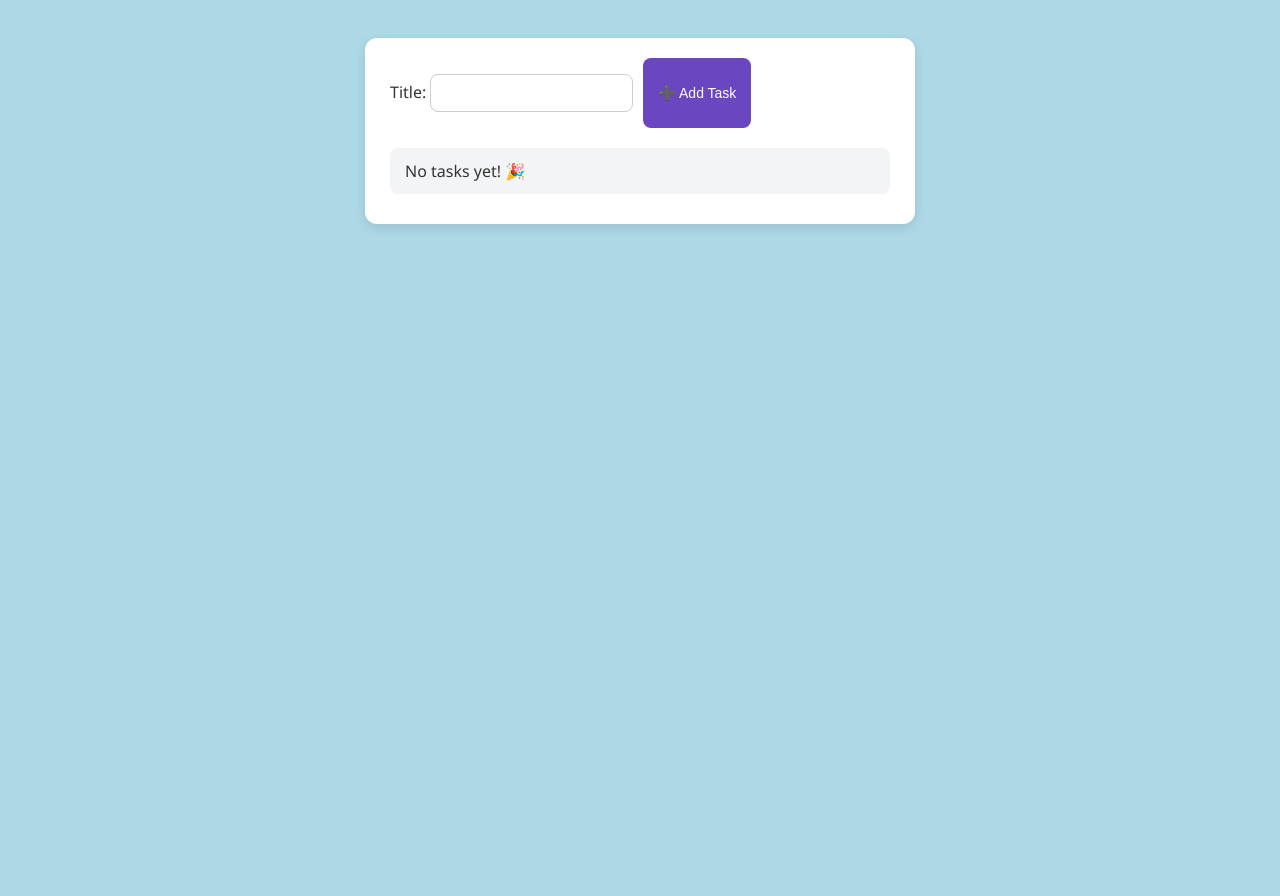
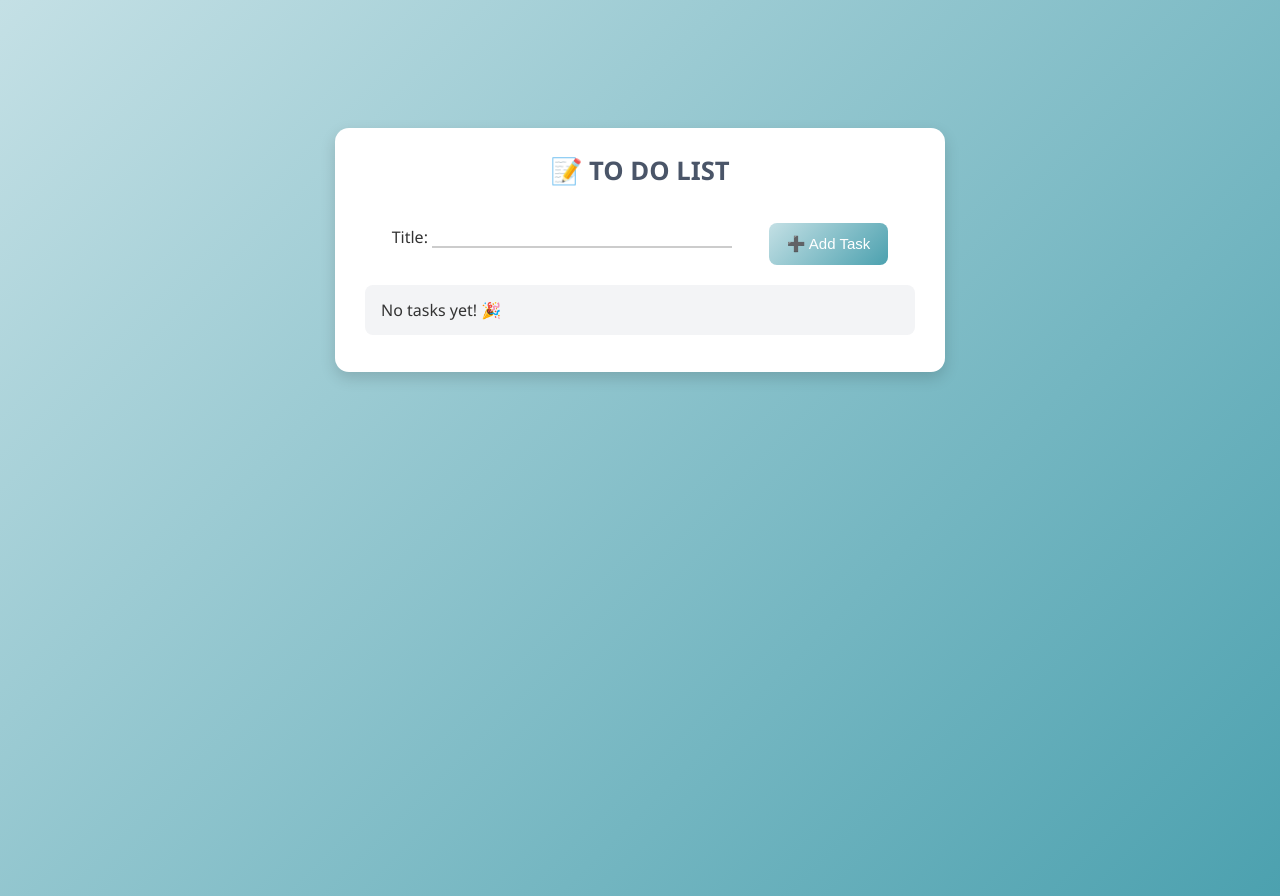
Before and after one commit to charrymaeatamosa-alt/todo-app, a Django app: page / in a window 1280 px wide. Before the commit the page ends 227 px from the top, so only its background shows below. Run offline with Django 5.2, Linux system fonts and the light colour scheme; data that the repository does not hold is empty.

Commit message:
Update style and app

```diff
--- a/todo_project/static/css/style.css
+++ b/todo_project/static/css/style.css
@@ -1,58 +1,86 @@
+/* General Layout */
 body {
     font-family: "Segoe UI", Tahoma, Geneva, Verdana, sans-serif;
-    background: lightblue !important;
+    background: linear-gradient(135deg, #c4e0e5, #4ca1af);
     color: #333;
-    padding: 30px;
+    padding: 40px;
     display: flex;
     justify-content: center;
+    align-items: flex-start;
+    min-height: 100vh;
 }
 
+/* Container */
 .container {
+    margin-top: 80px;
     width: 100%;
-    max-width: 500px;
+    max-width: 550px;
     background: #ffffff;
-    padding: 20px 25px;
-    border-radius: 12px;
-    box-shadow: 0 4px 12px rgba(0, 0, 0, 0.1);
+    padding: 25px 30px;
+    border-radius: 14px;
+    box-shadow: 0 6px 15px rgba(0, 0, 0, 0.15);
+    animation: fadeIn 0.6s ease-in-out;
 }
 
-h1 {
+/* Header Title */
+.container::before {
+    content: "📝 TO DO LIST";
+    display: block;
     text-align: center;
+    font-size: 1.6rem;
+    font-weight: bold;
     margin-bottom: 20px;
     color: #4a5568;
 }
 
+/* Form */
 form {
-    display: flex;
+    display: flex; /* input left, button right */
+    justify-content: space-evenly;
+    align-items: center;            /* vertical alignment */
+    margin-bottom: 20px;
     gap: 10px;
-    margin-bottom: 20px;
 }
 
 input[type="text"] {
     flex: 1;
-    padding: 10px;
-    border: 1px solid #ccc;
-    border-radius: 8px;
-    font-size: 14px;
+    width: 300px; /* take full width */
+    padding: 0;         /* smaller padding for line-style */
+    border: none;               /* remove all borders */
+    border-bottom: 2px solid #ccc;  /* just a bottom border */
+    font-size: 15px;
+    transition: all 0.3s ease;
+    outline: none;              /* remove default outline */
+}
+
+input[type="text"]:focus {
+    border-bottom-color: #6b46c1;  /* change color on focus */
+    box-shadow: 0 2px 0 rgba(107, 70, 193, 0.4); /* subtle underline glow */
 }
 
 button {
-    background: #6b46c1;
+    background: linear-gradient(135deg, #c4e0e5, #4ca1af);
     color: white;
     border: none;
-    padding: 10px 15px;
+    margin-top: 15px;
+    width: fit-content;
+    height: fit-content;
+    padding: 12px 18px;
     border-radius: 8px;
     cursor: pointer;
-    font-size: 14px;
+    font-size: 15px;
     display: flex;
     align-items: center;
     gap: 5px;
+    transition: background 0.3s, transform 0.2s;
 }
 
 button:hover {
     background: #553c9a;
+    transform: scale(1.05);
 }
 
+/* Task List */
 ul {
     list-style: none;
     padding: 0;
@@ -61,17 +89,19 @@ ul {
 
 li {
     background: #f3f4f6;
-    margin-bottom: 10px;
-    padding: 12px 15px;
+    margin-bottom: 12px;
+    padding: 14px 16px;
     border-radius: 8px;
     display: flex;
     justify-content: space-between;
     align-items: center;
-    transition: background 0.2s;
+    transition: transform 0.2s, background 0.3s;
+    animation: slideUp 0.4s ease;
 }
 
 li:hover {
     background: #e5e7eb;
+    transform: translateY(-2px);
 }
 
 li.completed span {
@@ -79,16 +109,72 @@ li.completed span {
     color: #999;
 }
 
-.task-actions a {
-    margin-left: 10px;
+/* Links */
+a {
     text-decoration: none;
     font-size: 14px;
+    font-weight: bold;
+    margin-left: 8px;
+    transition: color 0.2s ease;
 }
 
-.task-actions a.toggle {
-    color: #16a34a; /* green */
+.toggle-btn {
+    color: #16a34a;
 }
 
-.task-actions a.delete {
-    color: #dc2626; /* red */
+.toggle-btn:hover {
+    color: #15803d;
 }
+
+.delete-btn {
+    color: #dc2626;
+}
+
+.delete-btn:hover {
+    color: #b91c1c;
+}
+
+/* Alerts */
+.alert {
+    padding: 12px 18px;
+    margin-bottom: 15px;
+    border-radius: 8px;
+    font-size: 14px;
+    font-weight: 500;
+    opacity: 1;
+    transition: opacity 0.5s ease, transform 0.5s ease;
+}
+
+.alert-success {
+    background: #d1fae5;
+    color: #065f46;
+    border-left: 5px solid #10b981;
+}
+
+.alert-error, .alert-danger, .alert-info {
+    background: #fee2e2;
+    color: #991b1b;
+    border-left: 5px solid #ef4444;
+}
+
+.messages {
+    position: absolute;   /* float above */
+    top: 20px;
+    left: 50%;
+    transform: translateX(-50%);
+    width: 90%;
+    max-width: 500px;
+    z-index: 1000;
+    text-align: center;
+}
+
+/* Animations */
+@keyframes fadeIn {
+    from { opacity: 0; transform: translateY(10px); }
+    to { opacity: 1; transform: translateY(0); }
+}
+
+@keyframes slideUp {
+    from { transform: translateY(15px); opacity: 0; }
+    to { transform: translateY(0); opacity: 1; }
+}
--- a/todo_project/static/js/app.js
+++ b/todo_project/static/js/app.js
@@ -10,4 +10,5 @@ document.addEventListener("DOMContentLoaded", () => {
             }
         });
     });
+
 });
--- a/todo_project/todo_app/views.py
+++ b/todo_project/todo_app/views.py
@@ -1,29 +1,36 @@
 from django.shortcuts import render, redirect, get_object_or_404
+from django.contrib import messages
 from .models import Task
 from .forms import TaskForm
-
 
 def home(request):
     if request.method == "POST":
         form = TaskForm(request.POST)
         if form.is_valid():
-            form.save()
-            return redirect("home")  # refresh page so the new task shows up
+            task = form.save()
+            messages.success(request, f"Task '{task.title}' added successfully ✅")
+            return redirect("home")
     else:
         form = TaskForm()
 
-    tasks = Task.objects.all().order_by("-id")  # show latest first
-    return render(request, "todo_app/home.html", {"tasks": tasks, "form": form})
-
+    return render(request, "todo_app/home.html", {
+        "tasks": Task.objects.all(),
+        "form": form
+    })
 
 def delete_task(request, task_id):
     task = get_object_or_404(Task, id=task_id)
+    task_title = task.title
     task.delete()
-    return redirect('home')
-
+    messages.error(request, f"Task '{task_title}' deleted ❌")
+    return redirect("home")
 
 def toggle_task(request, task_id):
     task = get_object_or_404(Task, id=task_id)
     task.completed = not task.completed
     task.save()
-    return redirect('home')
+    if task.completed:
+        messages.success(request, f"Task '{task.title}' marked as completed 🎉")
+    else:
+        messages.info(request, f"Task '{task.title}' marked as not completed ↩️")
+    return redirect("home")
```
